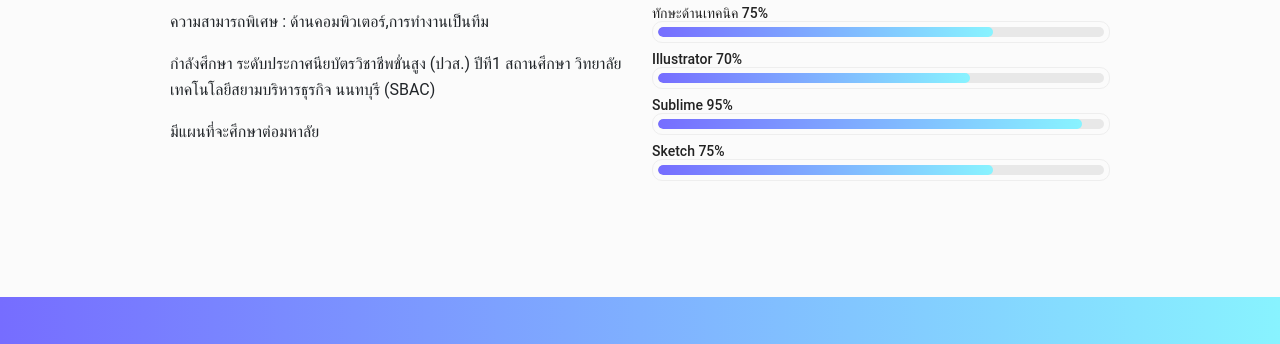
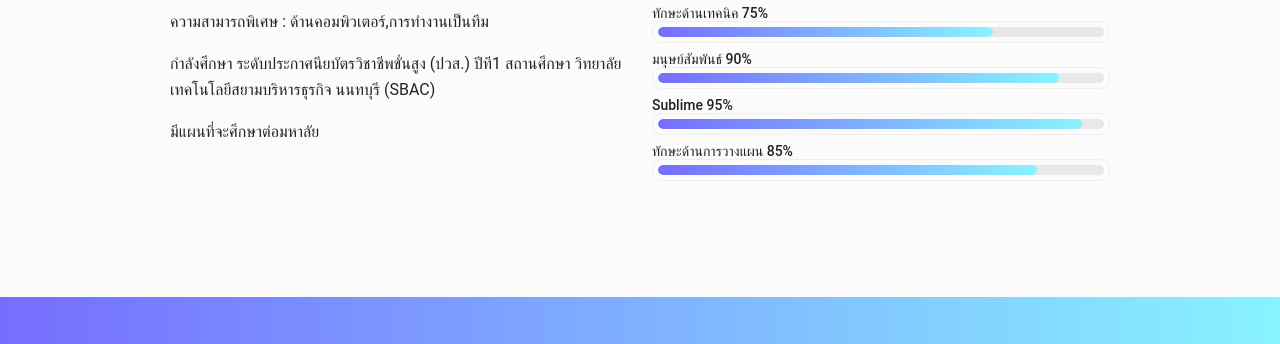
Before and after one commit to Tonnam1505/tonnam1505.github.io, a website: page index.html in a window 1280 px wide. Shown: the part 714-1058 px from the top of the page. Drawn offline with nearby package versions, Linux system fonts and the light colour scheme.

Commit message:
เพิ่มสกิล

```diff
--- a/index.html
+++ b/index.html
@@ -121,11 +121,11 @@
               </div>
             </div>
             <div class="skill_item">
-              <h4>Illustrator <span class="counter">70</span>%</h4>
+              <h4>มนุษย์สัมพันธ์ <span class="counter">90</span>%</h4>
               <div class="progress_br">
                 <div class="progress">
-                  <div class="progress-bar" role="progressbar" aria-valuenow="70" aria-valuemin="0" aria-valuemax="100"
-                    style="width: 70%;"></div>
+                  <div class="progress-bar" role="progressbar" aria-valuenow="90" aria-valuemin="0" aria-valuemax="100"
+                    style="width: 90%;"></div>
                 </div>
               </div>
             </div>
@@ -139,11 +139,11 @@
               </div>
             </div>
             <div class="skill_item">
-              <h4>Sketch <span class="counter">75</span>%</h4>
+              <h4>ทักษะด้านการวางแผน <span class="counter">85</span>%</h4>
               <div class="progress_br">
                 <div class="progress">
-                  <div class="progress-bar" role="progressbar" aria-valuenow="75" aria-valuemin="0" aria-valuemax="100"
-                    style="width: 75%;"></div>
+                  <div class="progress-bar" role="progressbar" aria-valuenow="85" aria-valuemin="0" aria-valuemax="100"
+                    style="width: 85%;"></div>
                 </div>
               </div>
             </div>
```
